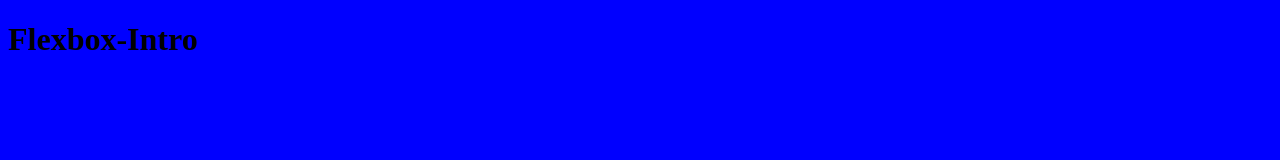
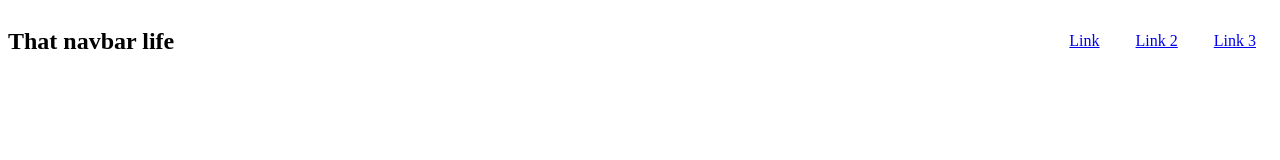
Before and after one commit to gseals/flexbox-intro, a plain HTML site: page index.html in a window 1280 px wide. Drawn offline with Linux system fonts and the light colour scheme.

Commit message:
snazzy navbar

```diff
--- a/index.html
+++ b/index.html
@@ -8,7 +8,14 @@
     <link rel="stylesheet" href="./main.css">
 </head>
 <body>
-    <h1>Flexbox-Intro</h1>
+    <nav>
+        <h1>That navbar life</h1>
+        <div class="Link-container">
+            <a href="/">Link</a>
+            <a href="/">Link 2</a>
+            <a href="/">Link 3</a>
+        </div>
+    </nav>
     <script src="./main.js"></script>
 </body>
 </html>
--- a/main.css
+++ b/main.css
@@ -1,3 +1,13 @@
 body {
-    background-color: blue;
+    background-color: white;
 }
+
+nav {
+    display: flex;
+    justify-content: space-between;
+    align-items: center;
+}
+
+.Link-container a {
+    margin: 1em;
+}
```
